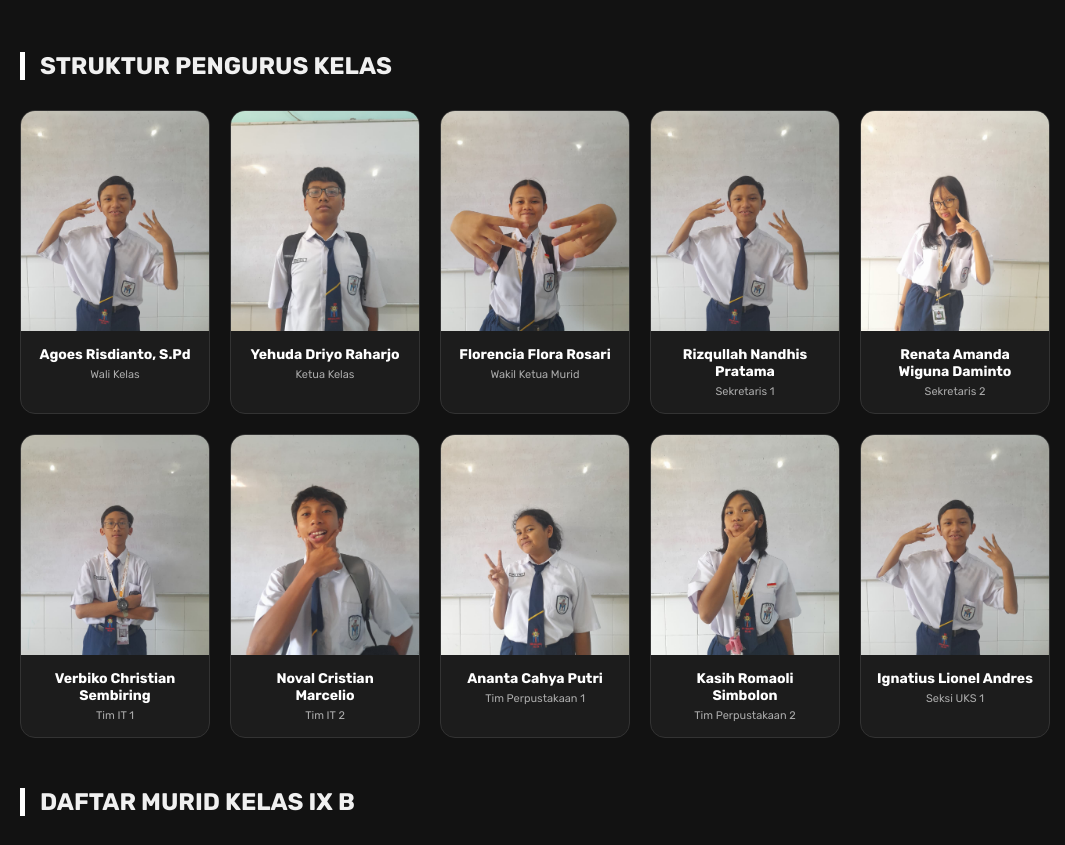
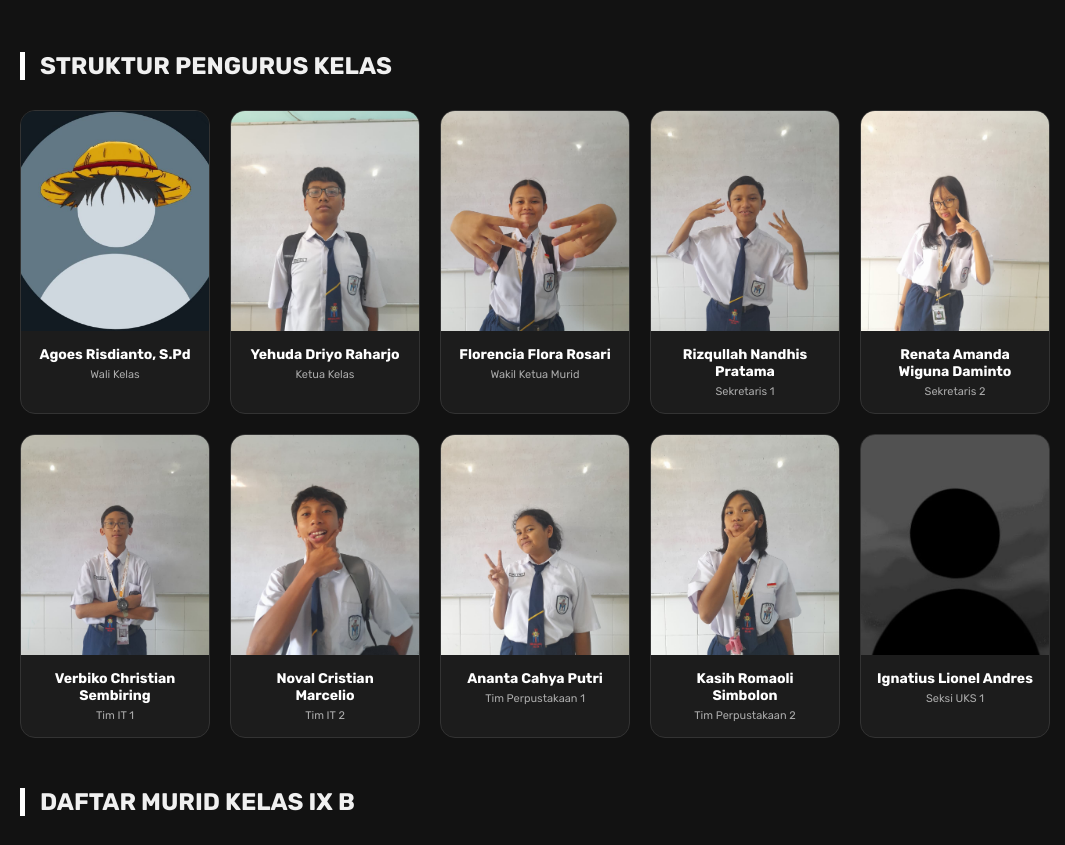
Before and after one commit to rizqullahnandhispratamaa/9bniye, a plain HTML site: page index.html in a window 1280 px wide. Shown: the part 1165-2010 px from the top of the page, 0-1065 px from the left. Drawn offline with Linux system fonts and the light colour scheme.

Commit message:
Update index.html

```diff
--- a/index.html
+++ b/index.html
@@ -166,7 +166,7 @@
             <div class="pengurus-grid" id="pengurusGrid">
 
                 <div class="pengurus-card">
-                    <div class="card-img"><img src="kiki.jpg" alt="Wali Kelas"></div>
+                    <div class="card-img"><img src="Luffi pfp.jpg" alt="Wali Kelas"></div>
                     <div class="card-info"><h3>Agoes Risdianto, S.Pd</h3><p>Wali Kelas</p></div>
                 </div>
 
@@ -216,7 +216,7 @@
                 </div>
 
                 <div class="pengurus-card">
-                    <div class="card-img"><img src="kiki.jpg" alt="UKS 1"></div>
+                    <div class="card-img"><img src="Pp wa kosong.jpg" alt="UKS 1"></div>
                     <div class="card-info"><h3>Ignatius Lionel Andres</h3><p>Seksi UKS 1</p></div>
                 </div>
 
```
